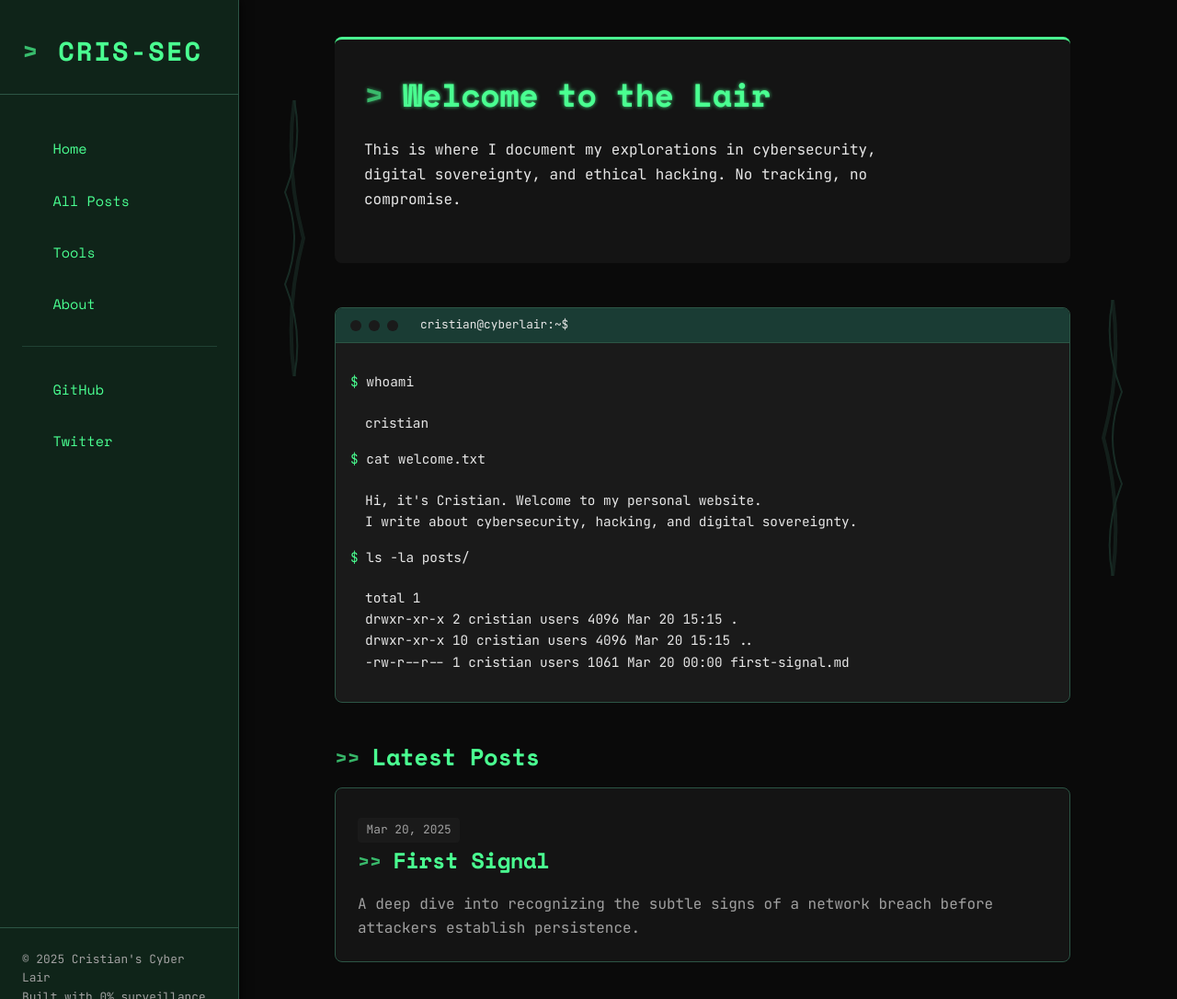
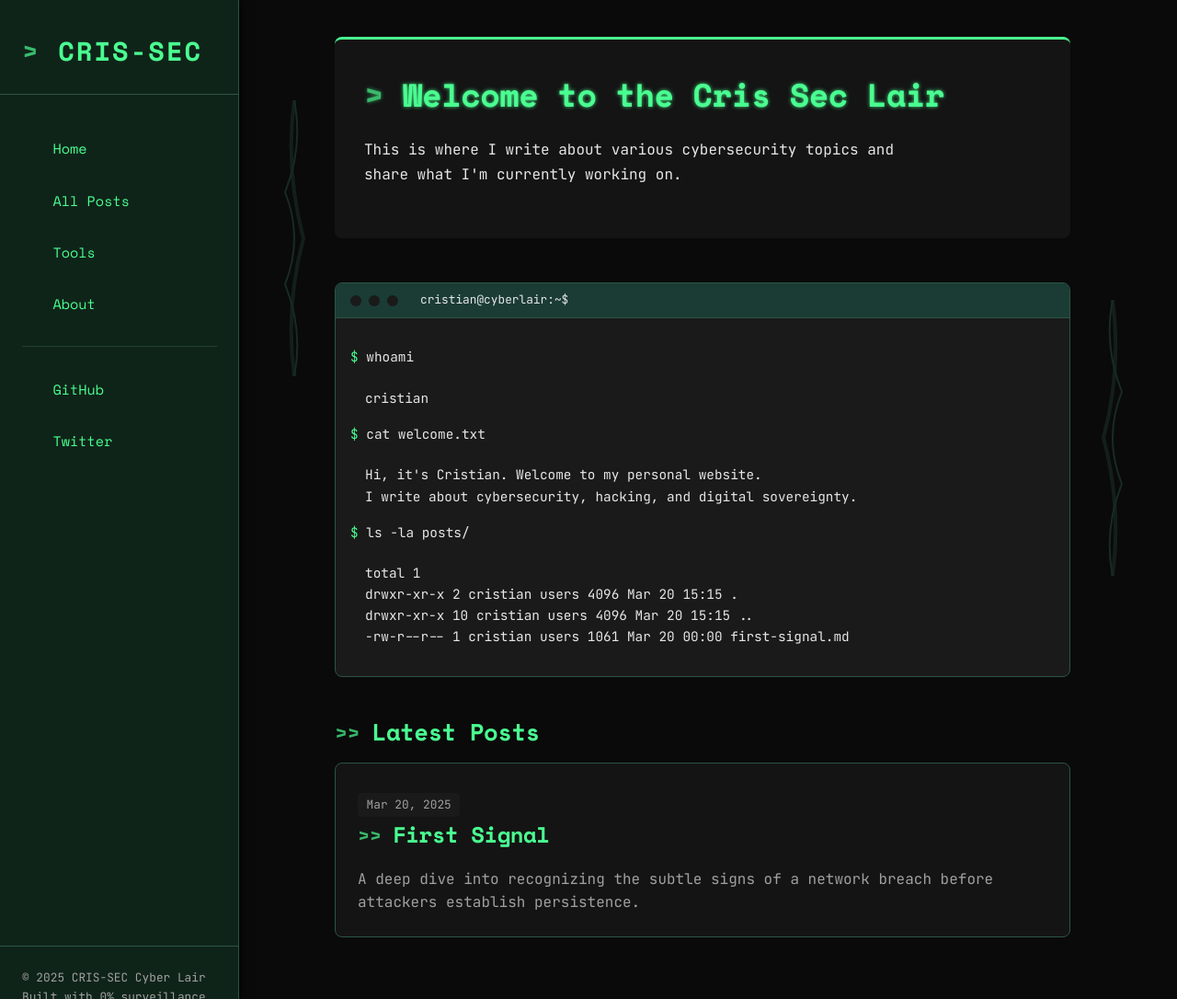
Before and after one commit to crxxtian/crxxtian.github.io, a Jekyll site: the page built from index.html, in a window 1280 px wide and 1086 px high. Shown: the whole window at 92% size. Built offline with Jekyll 4.4.1, drawn with Linux system fonts in a browser that asks for light colours; the list of posts is cut into pages by our own code.

Commit message:
new start

```diff
--- a/_layouts/default.html
+++ b/_layouts/default.html
@@ -53,7 +53,7 @@
         </nav>
 
         <div class="menu-footer">
-            &copy; {{ site.time | date: '%Y' }} Cristian's Cyber Lair<br>
+            &copy; {{ site.time | date: '%Y' }} CRIS-SEC Cyber Lair<br>
             Built with 0% surveillance
         </div>
     </aside>
--- a/index.html
+++ b/index.html
@@ -4,10 +4,9 @@ title: Home
 ---
 
 <div class="intro">
-  <h1>Welcome to the Lair</h1>
+  <h1>Welcome to the Cris Sec Lair</h1>
   <div class="intro-text">
-    <p>This is where I document my explorations in cybersecurity, digital sovereignty, and ethical hacking.
-      No tracking, no compromise.</p>
+    <p>This is where I write about various cybersecurity topics and share what I'm currently working on.</p>
   </div>
 </div>
 
```
